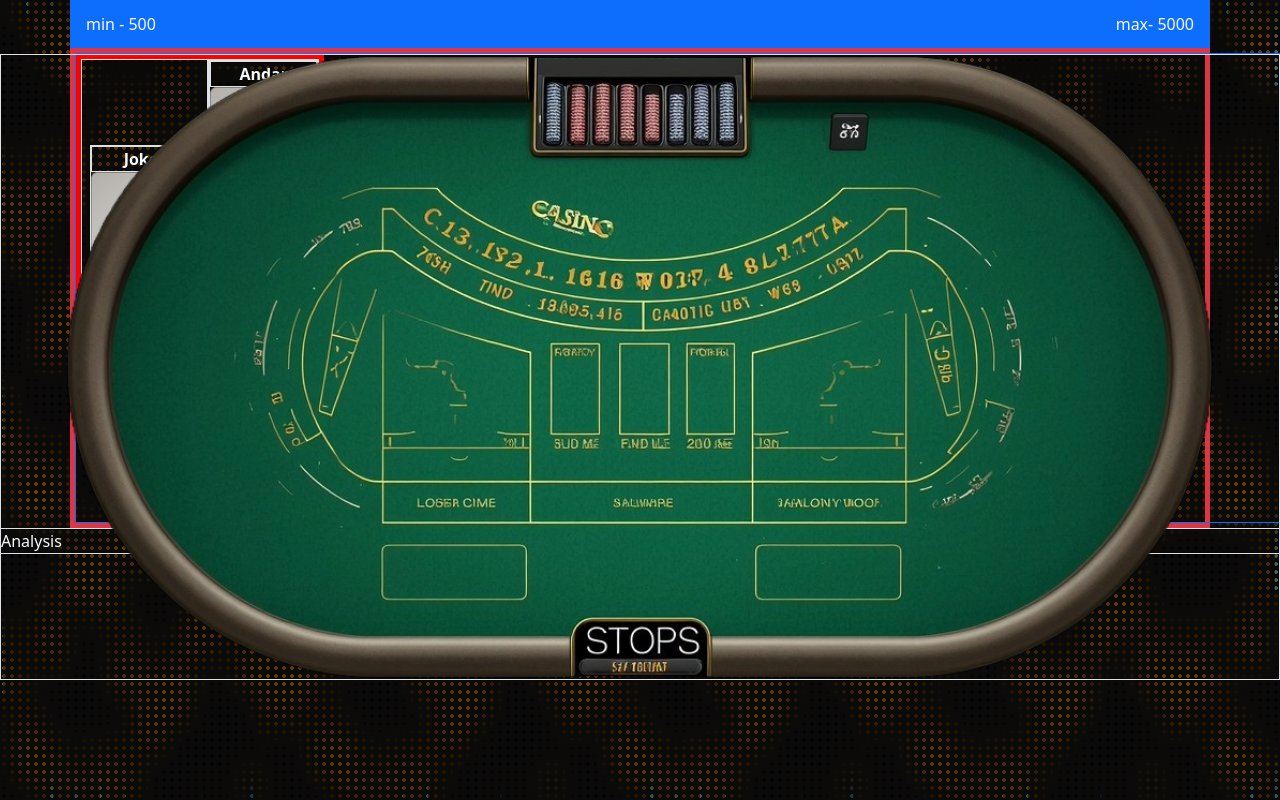
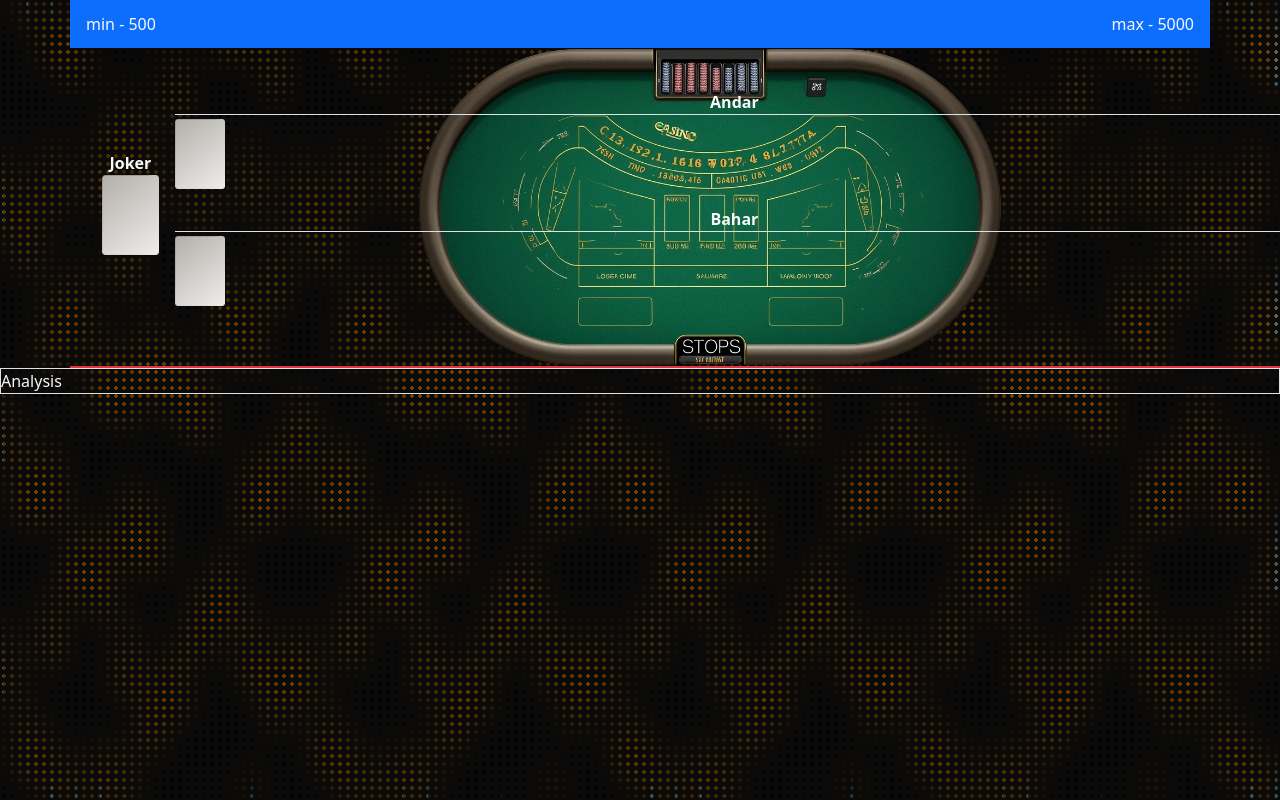
Before and after one commit to rahulwilful/AndarBaharSoftware, a React (Vite) app: page / in a window 1280 px wide. Shown: the top 800 px of the page. Built offline with nearby package versions, Linux system fonts and the light colour scheme; the HTML template or start-up script is replaced by a standard one.

Commit message:
22/11/25

```diff
--- a/src/App.jsx
+++ b/src/App.jsx
@@ -8,6 +8,9 @@ import Header from "./components/layout/Header";
 import Analysis from "./components/Analysis";
 
 function App() {
+   const [maxLimit, setMaxLimit] = useState(null);
+    const [minLimit, setMinLimit] = useState(null);
+
   const [cardCode, setCardCode] = useState(null);
   const [card, setCard] = useState(null);
 
@@ -73,6 +76,17 @@ const setCards = (data) => {
   }
 };
 
+useEffect(() => {
+      localStorage.setItem("maxLimit",5000);
+      localStorage.setItem("minLimit",500);
+
+       const max = localStorage.getItem("maxLimit");
+    const min = localStorage.getItem("minLimit");
+
+      setMaxLimit(max);
+      setMinLimit(min);
+}, []);
+
 
 
   return (
@@ -80,7 +94,7 @@ const setCards = (data) => {
       <div className={`position-absolute  vh-100 vw-100 ${s.container}`}> </div>
 
       <div className={`position-absolute  w-100`}>
-        <Header />
+        <Header max={maxLimit} min={minLimit} />
       <Result clearSetCard={clearSetCard} card={card} joker={joker} baharCards={baharCards} andarCards={andarCards} />
       <Analysis />
 
--- a/src/components/Result.jsx
+++ b/src/components/Result.jsx
@@ -11,14 +11,28 @@ const Result = ({
   children,
   card /*  joker, andarCards, baharCards */,
 }) => {
+
+  const [maxLimit, setMaxLimit] = useState(null);
+  const [minLimit, setMinLimit] = useState(null);
+
   const [showModal, setShowModal] = useState(false);
   const [message, setMessage] = useState("");
+
+
 
   const [joker, setJoker] = useState(null);
   const [andarCard, setAndarCard] = useState([]);
   const [baharCard, setBaharCard] = useState([]);
   let tempAndar = null;
   let tempBahar = null;
+
+  useEffect(() => {
+      const max = localStorage.setItem("maxLimit",5000);
+      const min = localStorage.setItem("minLimit",500);
+
+      setMaxLimit(max);
+      setMinLimit(min);
+    }, []);
 
   useEffect(() => {
     console.log("cardData: ", card);
@@ -86,26 +100,39 @@ const Result = ({
   return (
     <>
       <ModalMessage show={showModal} message={message} />
-      <Container py={0} px={0}  tempBorder  h={"60vh"} classes={" capitalize"}>
-        <div className=" border border-primary  h-100 positio-relative vw-100  ">
-           <div className={`position-absolute d-flex justify-content-center start-0 image w-100 border z-1`}>
-            <img src={TableNoBg} className="" style={{width:"90%"}} />
-          </div>
-          <div className="d-flex tempBorder position-absolute ">
-            <div className="border d-flex  justify-content-center align-items-center">
-              <div className="border   text-center fw-bold mx-2 mb-2">
-                <div className="border">joker</div>
+      <Container py={0} px={0} h={"40vh"} classes={" capitalize"}>
+        <div className=" main  h-100 vw-100  ">
+          <div
+            className="h-100 w-100 d-flex justify-content-center align-items-center  border-bottom border-danger border-2"
+            style={{
+              width: "100%",
+              height: "100%",
+              backgroundImage: `url(${TableNoBg})`,
+              backgroundSize: "contain",
+              backgroundPosition: "center",
+              backgroundRepeat: "no-repeat",
+            }}
+          >
+            <div className="d-flex w-100  h-50 ps-4 pe-5 ">
+              <div className=" d-flex  justify-content-center align-items-center">
+                <div className="  d-flex flex-column justify-content-center align-items-center h-100  text-center fw-bold mx-2 mb-2">
+                  <div className="">joker</div>
                   <img
-                  style={{ height: "150px" }}
+                    style={{ height: "50%" }}
                     src={joker ? joker.card : BackgroundCard}
                   />
                 </div>
               </div>
-            <div className="gap-3 border w-100">
-              <div className="border w-100">
-                <div className="border text-center fw-bold">andar</div>
+              <div
+                className="d-flex h-100 flex-column  justify-content-center w-100"
+                style={{ paddingTop: "1.3rem", paddingBottom: "1.3rem" }}
+              >
+                <div className=" px-2 h-100 w-100 ">
+                  <div className=" border-bottom  text-center mb-1 fw-bold">
+                    andar
+                  </div>
                   <img
-                  style={{ height: "150px" }}
+                    style={{ height: "60%" }}
                     src={
                       andarCard.length > 0
                         ? andarCard[andarCard.length - 1].card
@@ -114,10 +141,10 @@ const Result = ({
                   />
                 </div>
 
-              <div className="border  fw-bold w-100">
-                <div className="border text-center">bahar</div>
+                <div className=" h-100   fw-bold px-2 w-100 ">
+                  <div className="border-bottom text-center mb-1">bahar</div>
                   <img
-                  style={{ height: "150px" }}
+                    style={{ height: "60%" }}
                     src={
                       baharCard.length > 0
                         ? baharCard[baharCard.length - 1].card
@@ -127,7 +154,7 @@ const Result = ({
                 </div>
               </div>
             </div>
-
+          </div>
         </div>
       </Container>
       <ToastContainer />
--- a/src/components/layout/Header.jsx
+++ b/src/components/layout/Header.jsx
@@ -1,18 +1,58 @@
-import React from 'react'
-import Container from './Container'
+import React, { useEffect, useState } from "react";
+import Container from "./Container";
+import InputModal from "./InputModal";
 
-const Header = ({children ,max,min,heading}) => {
+const Header = ({ children, max, min, heading }) => {
+  const [maxLimit, setMaxLimit] = useState(null);
+  const [minLimit, setMinLimit] = useState(null);
+
+  const [openForm,setOpenForm] = useState(false)
+
+  useEffect(() => {
+    const max = localStorage.getItem("maxLimit");
+    const min = localStorage.getItem("minLimit");
+
+    setMaxLimit(max);
+    setMinLimit(min);
+  }, []);
+
+  useEffect(() => {
+    setMaxLimit(max);
+  }, [max]);
+
+  useEffect(() => {
+    setMinLimit(min);
+  }, [min]);
+
+  useEffect(() => {
+  const handleKeyDown = (e) => {
+    // Check if NumPad7 is pressed AND NumLock is OFF
+    if (e.code === "Numpad7" && !e.getModifierState("NumLock")) {
+      console.log("NumLock OFF + Numpad 7 pressed");
+      setOpenForm(!openForm)
+    }
+  };
+
+  window.addEventListener("keydown", handleKeyDown);
+
+  return () => window.removeEventListener("keydown", handleKeyDown);
+}, []);
+
+useEffect(()=>{
+  console.log(openForm)
+},[openForm])
+
   return (
     <>
-    <Container px={0} py={0}  h={"6vh"} >
+    <InputModal show={openForm} ></InputModal>
+      <Container px={0} py={0} h={"6vh"}>
+        <div className=" py-2 shadow-lg w-100 px-3 d-flex h-100 justify-content-between align-items-center bg-primary">
+          <div className="">min - {minLimit}</div>
+          <div className="">max - {maxLimit}</div>
+        </div>
+      </Container>
+    </>
+  );
+};
 
-    <div className=' py-2 shadow-lg w-100 px-3 d-flex h-100 justify-content-between align-items-center bg-primary'>
-        <div className=''>min - 500</div>
-        <div className=''>max- 5000</div>
-    </div>
-    </Container>
-    </>
-  )
-}
-
-export default Header
+export default Header;
--- /dev/null
+++ b/src/components/layout/InputModal.jsx
@@ -0,0 +1,22 @@
+import React, { useState } from 'react'
+import Button from 'react-bootstrap/Button';
+import Modal from 'react-bootstrap/Modal';
+
+
+const InputModal = ({show,message}) => {
+    const handleClose = () => setShow(false);
+  const handleShow = () => setShow(true);
+  return (
+     <Modal size="lg"
+      aria-labelledby="contained-modal-title-vcenter"
+      centered show={show} onHide={handleClose}
+      className={``}
+      >
+
+        <Modal.Body className='bg-transperent  d-flex justify-content-center align-items-center ' style={{height:'50vh'}}>  <Modal.Title className='fw-bold fs-1'>jdkajd</Modal.Title></Modal.Body>
+
+      </Modal>
+  )
+}
+
+export default InputModal
```
Lines whose indentation alone changed are shown as unchanged.
